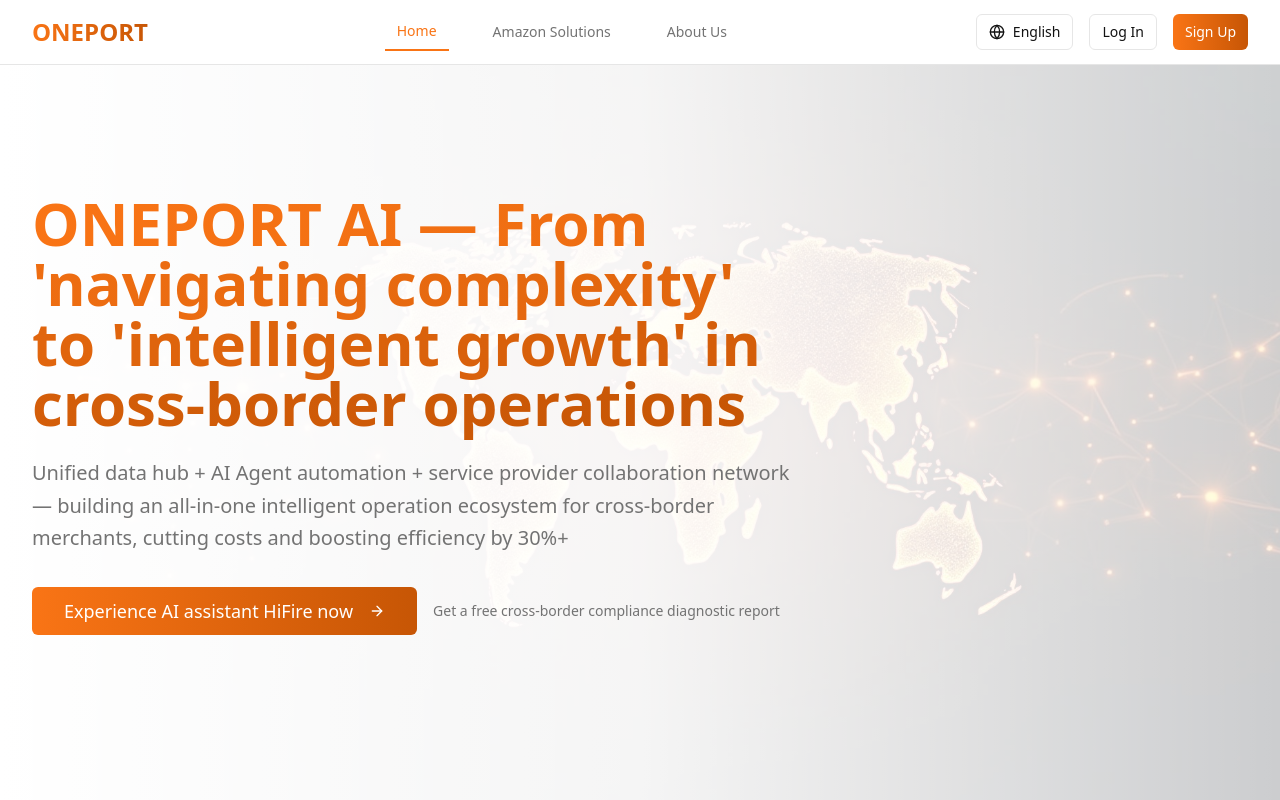
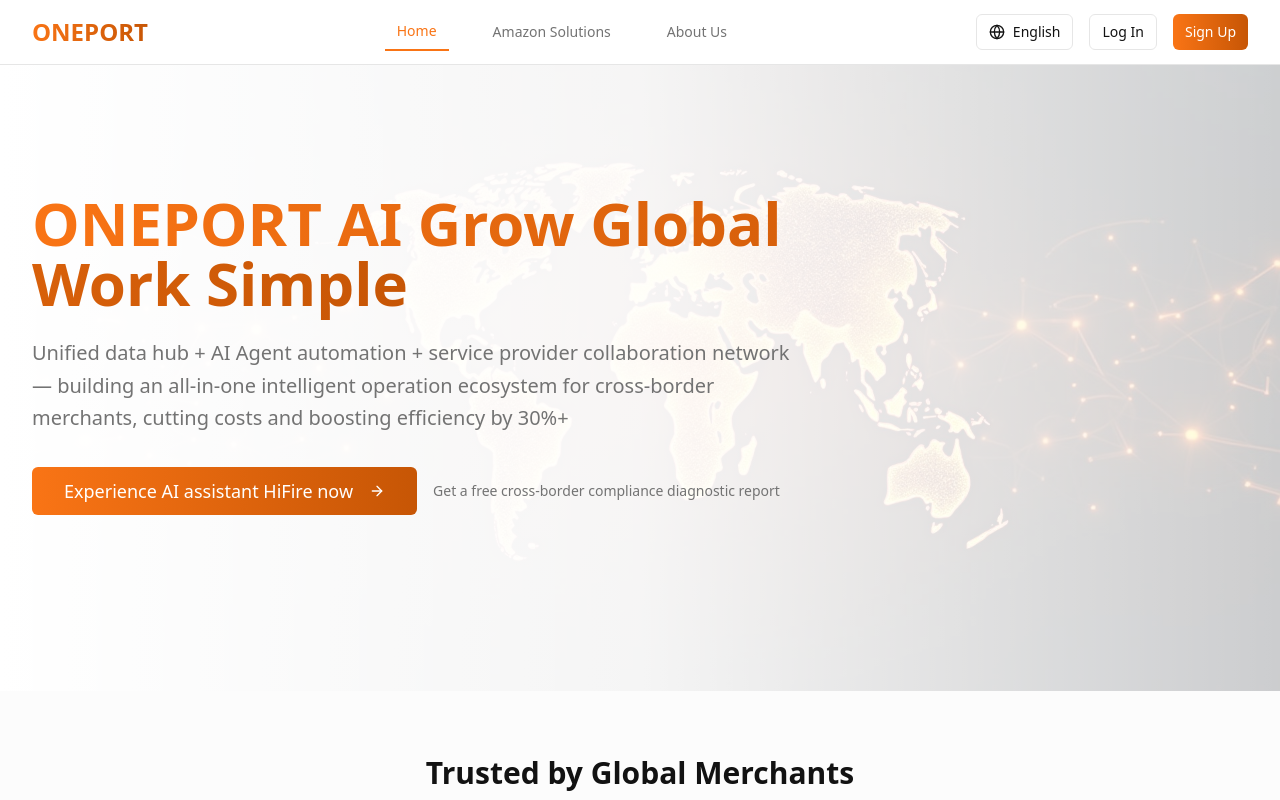
Before and after one commit to haiyuanhe/oneport-ai-growth, a React (Vite) app: page / in a window 1280 px wide. Shown: the top 800 px of the page. Built offline with nearby package versions, Linux system fonts and the light colour scheme.

Commit message:
Refactor: Update hero title
Change the hero title to "ONEPORT AI Grow Global Work Simple".

```diff
--- a/src/pages/Index.tsx
+++ b/src/pages/Index.tsx
@@ -28,7 +28,7 @@ const Index = () => {
           <div className="max-w-3xl">
             <h1 className="text-4xl md:text-6xl font-bold mb-6 leading-tight">
               <span className="bg-gradient-to-r from-[hsl(var(--oneport-orange))] to-[hsl(var(--oneport-orange-dark))] bg-clip-text text-transparent">
-                {t('home.heroTitle')}
+                ONEPORT AI Grow Global Work Simple
               </span>
             </h1>
 
```
